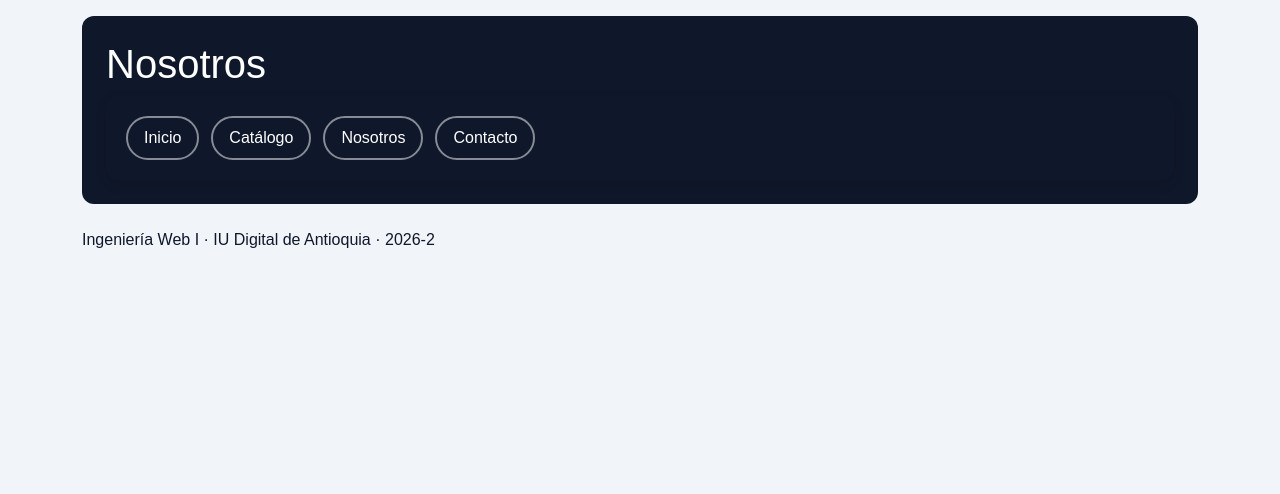
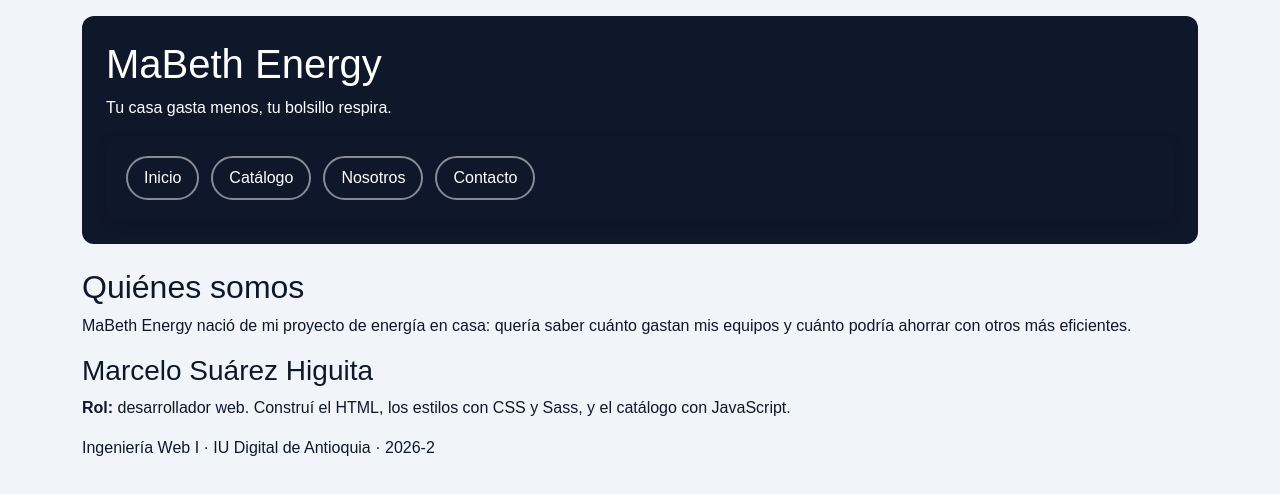
Before and after one commit to MarceloSH303/ecotienda-equipoM, a plain HTML site: page nosotros.html in a window 1280 px wide. Drawn offline with nearby package versions, Linux system fonts and the light colour scheme.

Commit message:
Agregamos la pagina de nosotros

```diff
--- a/nosotros.html
+++ b/nosotros.html
@@ -8,8 +8,9 @@
         <link rel="stylesheet" href="css/estilos.css">
     </head>
     <body class="container py-3">
-        <header>
-            <h1>Nosotros</h1>
+              <header>
+            <h1>MaBeth Energy</h1>
+            <p>Tu casa gasta menos, tu bolsillo respira.</p>
             <nav>
                 <a href="index.html">Inicio</a>
                 <a href="catalogo.html">Catálogo</a>
@@ -18,7 +19,14 @@
             </nav>
         </header>
         <main>
-            <!-- TODO: contenido de Nosotros -->
+            <section>
+                <h2>Quiénes somos</h2>
+                <p>MaBeth Energy nació de mi proyecto de energía en casa: quería saber cuánto gastan mis equipos y cuánto podría ahorrar con otros más eficientes.</p>
+                <article class="tarjeta">
+                    <h3>Marcelo Suárez Higuita</h3>
+                    <p><strong>Rol:</strong> desarrollador web. Construí el HTML, los estilos con CSS y Sass, y el catálogo con JavaScript.</p>
+                </article>
+            </section>
         </main>
         <footer>
             <p>Ingeniería Web I · IU Digital de Antioquia · 2026-2</p>
```
